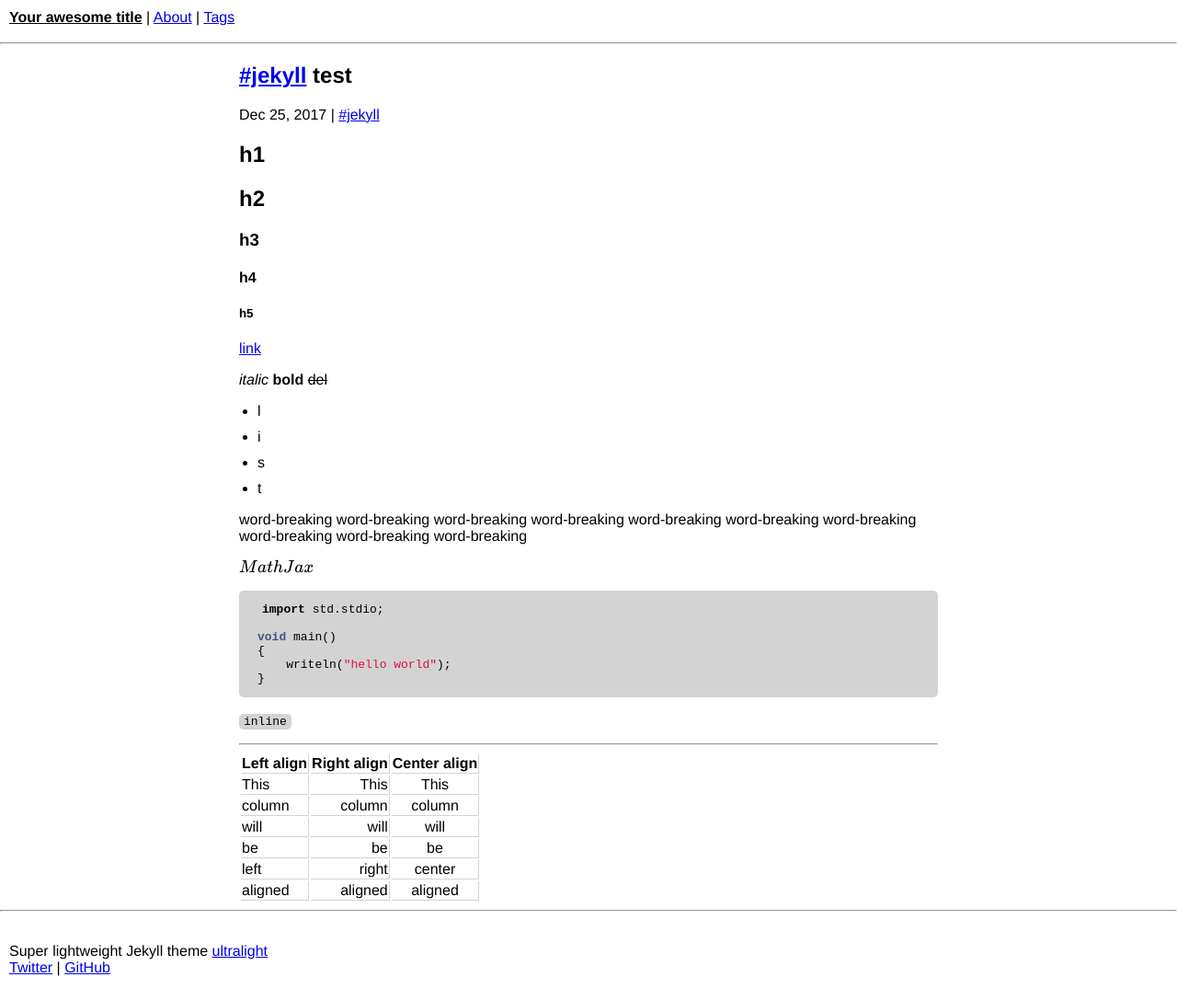
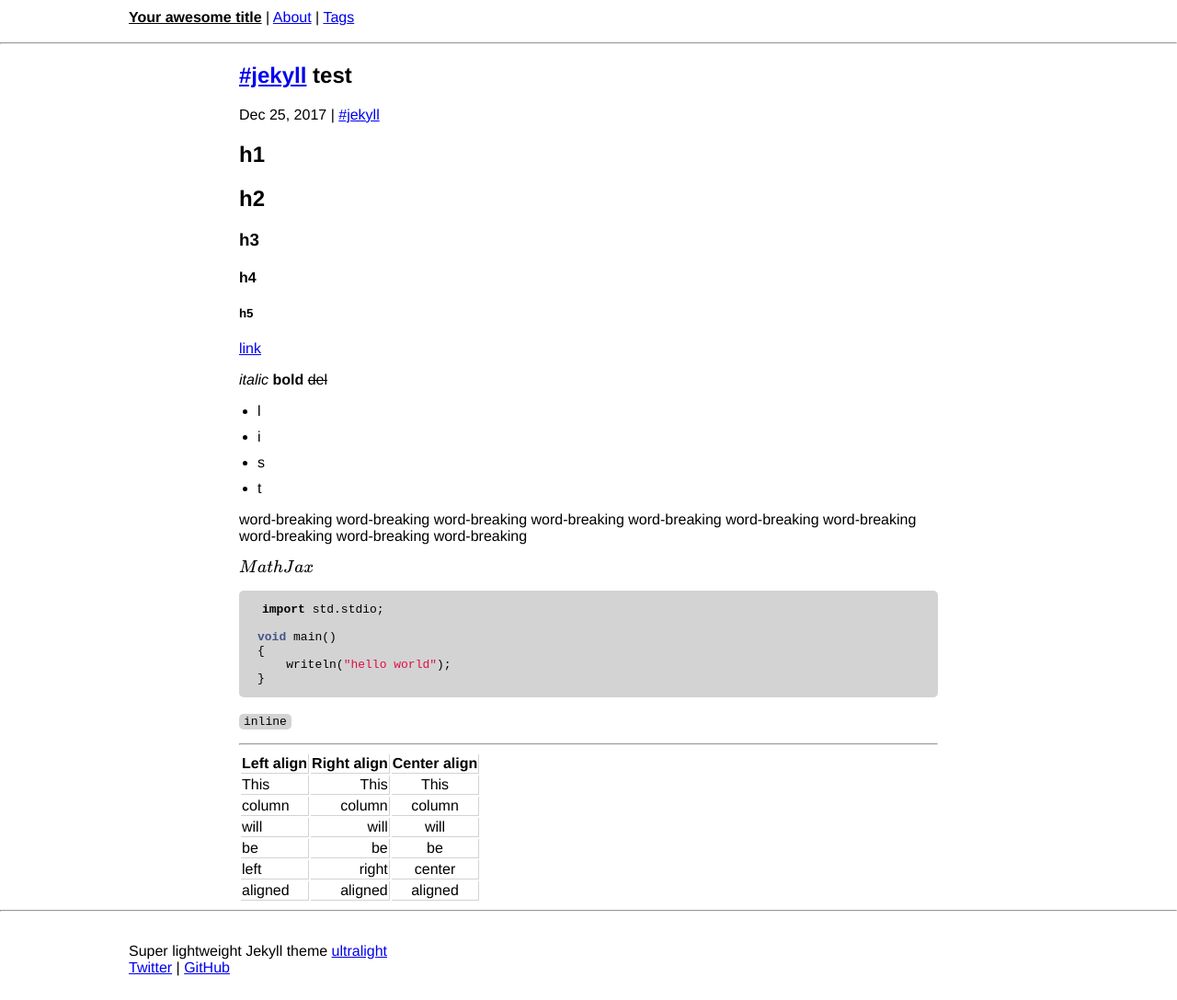
Before and after one commit to kotet/ultralight, a Jekyll site: the page built from _posts/2017-12-25-test.md, in a window 1280 px wide. Shown: the whole page at 92% size. Built offline with Jekyll 4.4.1, drawn with Linux system fonts in a browser that asks for light colours; formulas are drawn with MathJax 3.

Commit message:
fix style

```diff
--- a/_includes/head/style.html
+++ b/_includes/head/style.html
@@ -1 +1 @@
-<link rel="stylesheet" href="{% include relative %}/style.css">
+<link rel="stylesheet" href="{% include relative %}/assets/style.css">
--- a/_sass/base.scss
+++ b/_sass/base.scss
@@ -24,6 +24,9 @@ article {
 
 header,footer {
     padding: 10px;
+    margin-right: auto;
+    margin-left: auto;
+    max-width: 1000px;
 }
 
 .site-title {
```
Also changed, not shown: assets/style.scss (renamed from style.scss).
